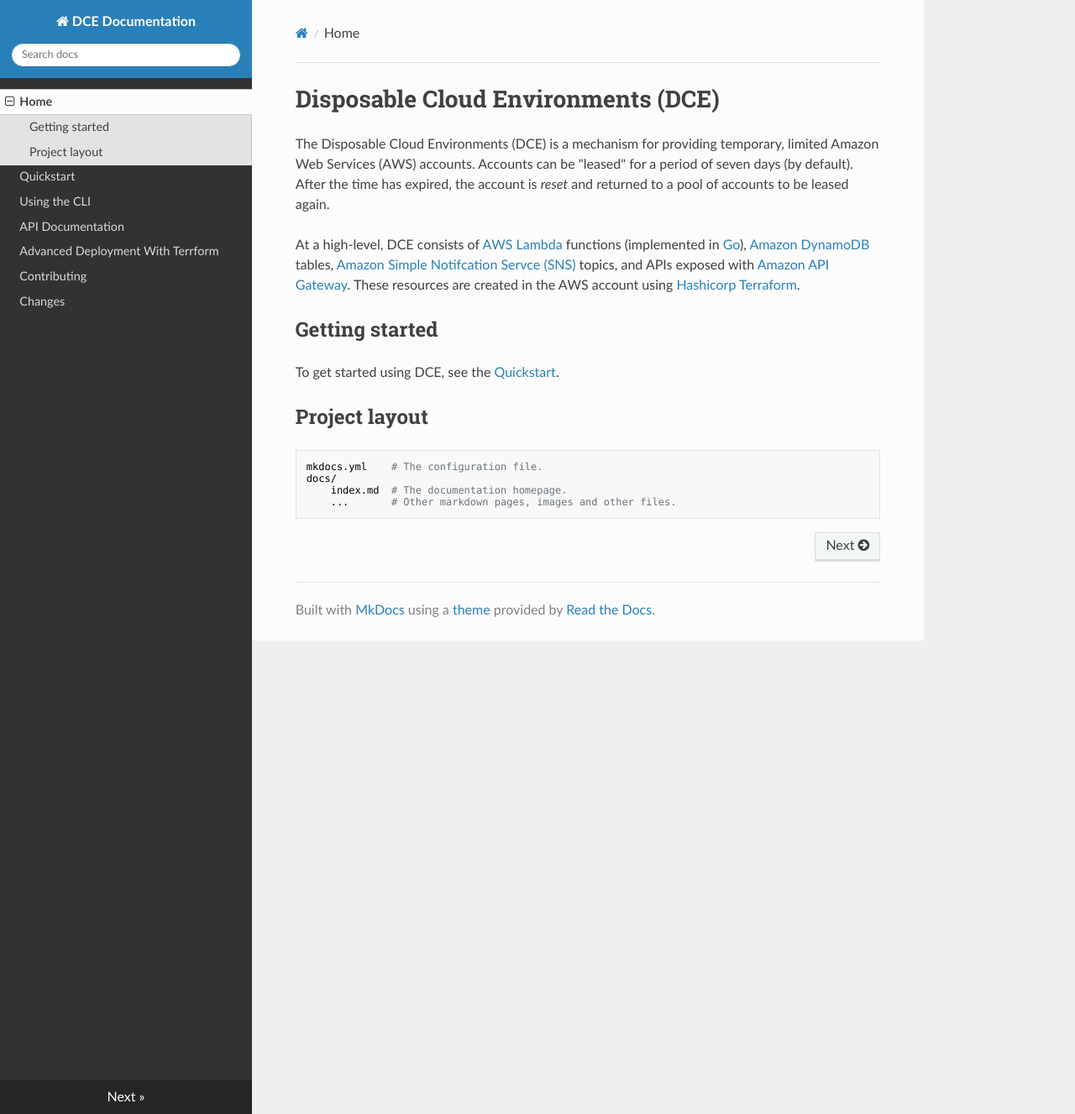
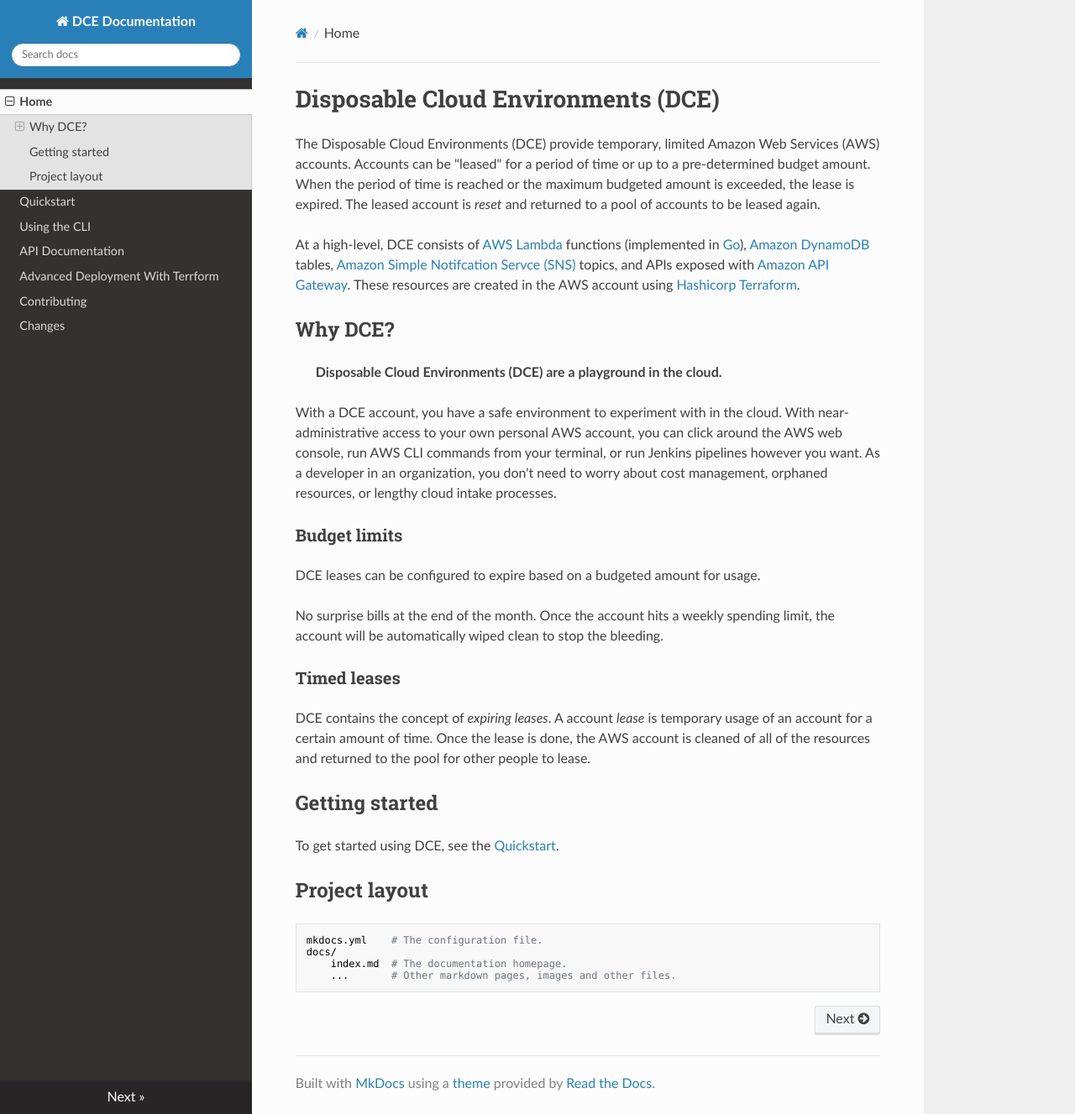
Before and after one commit to Optum/dce, an MkDocs documentation site: the page built from docs/index.md, in a window 1280 px wide and 1327 px high. Shown: the whole window at 84% size. Built offline with MkDocs 1.6.1, drawn with Linux system fonts in a browser that asks for light colours; nearby versions of some CDN libraries.

```diff
--- a/docs/index.md
+++ b/docs/index.md
@@ -1,14 +1,42 @@
 # Disposable Cloud Environments (DCE)
 
-The Disposable Cloud Environments (DCE) is a mechanism for providing temporary, limited Amazon Web Services (AWS)
-accounts. Accounts can be "leased" for a period of seven days (by default). After the time has expired, the
-account is _reset_ and returned to a pool of accounts to be leased again.
+The Disposable Cloud Environments (DCE) provide temporary,
+limited Amazon Web Services (AWS) accounts. Accounts can be "leased" for a
+period of time or up to a pre-determined budget amount. When the period of
+time is reached or the maximum budgeted amount is exceeded, the lease is
+expired. The leased account is _reset_ and returned to a pool of accounts
+to be leased again.
 
 At a high-level, DCE consists of [AWS Lambda](https://aws.amazon.com/lambda/) functions (implemented in [Go](https://golang.org/)),
 [Amazon DynamoDB](https://aws.amazon.com/dynamodb/) tables,
 [Amazon Simple Notifcation Servce (SNS)](https://aws.amazon.com/sns/) topics,
 and APIs exposed with [Amazon API Gateway](https://aws.amazon.com/api-gateway/).
 These resources are created in the AWS account using [Hashicorp Terraform](https://www.terraform.io/).
+
+## Why DCE?
+
+> **Disposable Cloud Environments (DCE) are a playground in the cloud.**
+
+With a DCE account, you have a safe environment to experiment with in the
+cloud. With near-administrative access to your own personal AWS account, you
+can click around the AWS web console, run AWS CLI commands from your terminal,
+or run Jenkins pipelines however you want. As a developer in an organization,
+you don't need to worry about cost management, orphaned resources, or lengthy
+cloud intake processes.
+
+### Budget limits
+
+DCE leases can be configured to expire based on a budgeted amount for usage.
+
+No surprise bills at the end of the month. Once the account hits a weekly
+spending limit, the account will be automatically wiped clean to stop the bleeding.
+
+### Timed leases
+
+DCE contains the concept of _expiring leases_. A account _lease_ is temporary
+usage of an account for a certain amount of time. Once the lease is done,
+the AWS account is cleaned of all of the resources and returned to the pool
+for other people to lease.
 
 ## Getting started
 
```
Also changed, not shown: docs/api-documentation.md (added, +1 -0 lines), docs/quickstart.md (+39 -0 lines), docs/using-the-cli.md (+1 -0 lines).
